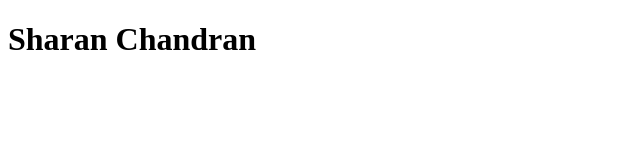
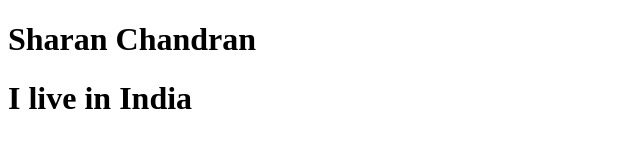
Before and after one commit to Sharan141102/Sampledemo, a plain HTML site: page index.html in a window 1280 px wide. Shown: the whole page, without its empty margins (0-640 px from the left). Drawn offline with Linux system fonts and the light colour scheme.

Commit message:
feat : Added some changes

```diff
--- a/index.html
+++ b/index.html
@@ -7,5 +7,6 @@
 </head>
 <body>
     <h1>Sharan Chandran</h1>
+    <h1>I live in India</h1>
 </body>
 </html>
```
